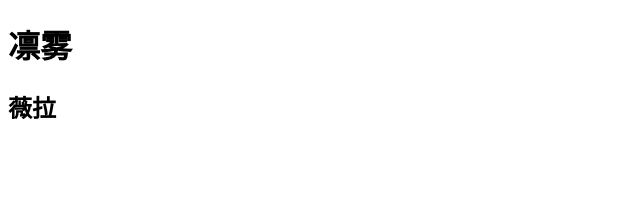
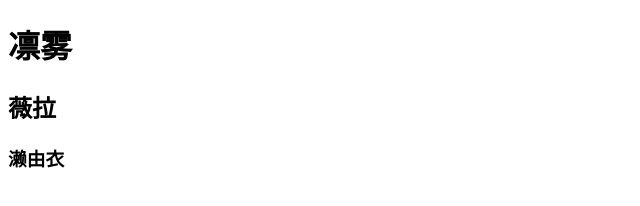
Before and after one commit to qinc05/qinc05.github.io, a plain HTML site: page test1/index.html in a window 1280 px wide. Shown: the whole page, without its empty margins (0-640 px from the left). Drawn offline with Linux system fonts and the light colour scheme.

Commit message:
最后一次提交

```diff
--- a/test1/index.html
+++ b/test1/index.html
@@ -9,5 +9,6 @@
 <body>
     <h1>凛雾</h1>
     <h2>薇拉</h2>
+    <h3>濑由衣</h3>
 </body>
 </html>
```
